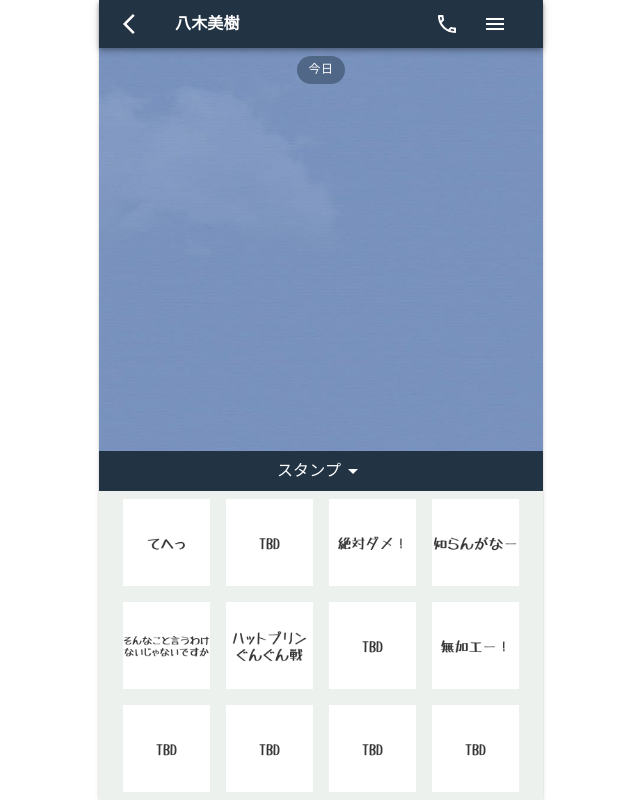
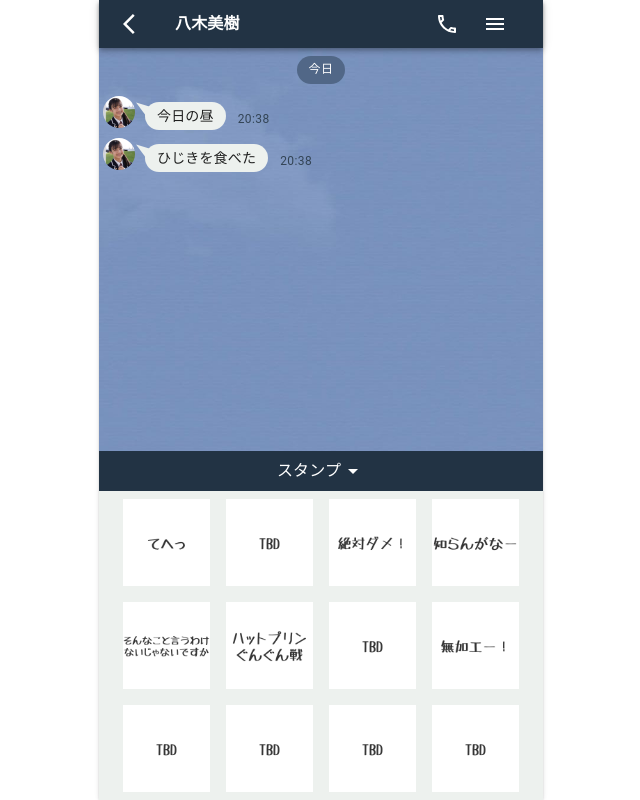
Before and after one commit to ryochansq/sakura-stamp, a React (Create React App) app: page / in a window 1280 px wide. Shown: the whole page, without its empty margins (319-959 px from the left). Built offline with nearby package versions, Linux system fonts and the light colour scheme.

Commit message:
add miki scenario

```diff
--- a/src/App.tsx
+++ b/src/App.tsx
@@ -4,6 +4,7 @@ import { createStyles, makeStyles } from '@material-ui/core/styles';
 import Header from './components/Header';
 import Chat from './components/Chat';
 import Stamp from './components/Stamp';
+import useGame from './hooks/useGame';
 
 const useStyles = makeStyles(() =>
   createStyles({
@@ -25,6 +26,7 @@ const useStyles = makeStyles(() =>
 
 const App: VFC = () => {
   const classes = useStyles();
+  useGame();
 
   return (
     <Container maxWidth="xs" className={classes.container}>
--- a/src/components/MessageView.tsx
+++ b/src/components/MessageView.tsx
@@ -7,6 +7,7 @@ const useStyles = makeStyles(() =>
   createStyles({
     timeWrapper: {
       marginLeft: 4,
+      width: 40,
     },
     time: {
       color: '#345',
@@ -23,17 +24,17 @@ const useStyles = makeStyles(() =>
     triangle: {
       width: 0,
       height: 0,
-      margin: '3px 0 0 -6px',
-      border: '8px solid transparent',
+      margin: '4px 0 0 -6px',
+      border: '6px solid transparent',
       borderRight: '18px solid #edf1ee',
       '-webkit-transform': 'rotate(35deg)',
       transform: 'rotate(35deg)',
     },
     text: {
       backgroundColor: '#edf1ee',
-      borderRadius: 12,
-      padding: 8,
-      margin: '4px 0 0 -9px',
+      borderRadius: 14,
+      padding: '4px 12px',
+      margin: '6px 0 0 -8px',
     },
   })
 );
@@ -52,7 +53,6 @@ const TimeView: VFC<Props> = ({ message }: Props) => {
       justify="flex-end"
       alignItems="flex-end"
       className={classes.timeWrapper}
-      xs={1}
     >
       {message.side === 'right' && (
         <Typography variant="caption" className={classes.time}>
@@ -78,7 +78,7 @@ const MessageView: VFC<Props> = ({ message }: Props) => {
           className={classes.avatar}
         />
         <div className={classes.triangle} />
-        <Typography variant="body1" className={classes.text}>
+        <Typography variant="body2" className={classes.text}>
           {message.text}
         </Typography>
         <TimeView message={message} />
--- a/src/data/index.ts
+++ b/src/data/index.ts
@@ -1,3 +1,5 @@
+import scenarioMiki from './scenarios/miki';
+
 export const stamps = [
   'tehe',
   'nasuo',
@@ -14,3 +16,5 @@ export const stamps = [
 ] as const;
 
 export type Stamps = typeof stamps[number];
+
+export const scenarios = [scenarioMiki];
--- /dev/null
+++ b/src/data/scenarios/miki.ts
@@ -0,0 +1,73 @@
+import { Scenario } from '../../stores/talk';
+
+const scenarioMiki: Scenario = {
+  start: [
+    {
+      side: 'left',
+      name: 'yagi',
+      text: '今日の昼',
+    },
+    {
+      side: 'left',
+      name: 'yagi',
+      text: 'ひじきを食べた',
+    },
+    {
+      side: 'left',
+      name: 'yagi',
+      text: '八木美樹です',
+    },
+    {
+      side: 'input',
+      root: {
+        shirangana: 'success',
+        other: 'retry',
+      },
+    },
+  ],
+  success: [
+    {
+      side: 'left',
+      name: 'yagi',
+      text: 'ありがとうございます！',
+    },
+    {
+      side: 'left',
+      name: 'yagi',
+      text: '中等部2年、副会長の八木美樹です！',
+    },
+    { side: 'input', root: {} },
+  ],
+  retry: [
+    {
+      side: 'left',
+      name: 'yagi',
+      text: '...もう一回いきますねー、',
+    },
+    {
+      side: 'left',
+      name: 'yagi',
+      text: 'たこ焼きは',
+    },
+    {
+      side: 'left',
+      name: 'yagi',
+      text: 'ソース少なめ',
+    },
+    {
+      side: 'left',
+      name: 'yagi',
+      text: '八木美樹です',
+    },
+    {
+      side: 'input',
+      root: {
+        shirangana: 'success',
+        other: 'failure',
+      },
+    },
+  ],
+  failure: [{ side: 'input', root: {} }],
+};
+
+export default scenarioMiki;
--- /dev/null
+++ b/src/hooks/useGame.ts
@@ -0,0 +1,36 @@
+import { useEffect } from 'react';
+import { scenarios } from '../data';
+import { useDispatch, useSelector } from '../stores';
+import { talkSlice } from '../stores/talk';
+
+const useGame = (): void => {
+  const dispatch = useDispatch();
+  const unit = useSelector((state) => state.talk.currentUnit);
+  const index = useSelector((state) => state.talk.index);
+  const messages = useSelector((state) => state.talk.messages);
+
+  useEffect(() => {
+    const effect = async () => {
+      await new Promise((res) => setTimeout(res, 2000));
+      const message = scenarios[0][unit][index];
+      if (message.side === 'input') return;
+      dispatch(talkSlice.actions.appendMessage(message));
+      dispatch(talkSlice.actions.increment());
+    };
+    void effect();
+  }, [dispatch, index, unit]);
+
+  useEffect(() => {
+    if (messages.length === 0) return;
+    const lastMessage = messages.slice(-1)[0];
+    if (lastMessage.side === 'left') return;
+    const pointed = scenarios[0][unit][index];
+    if (pointed.side !== 'input') return; // これは割り込みの場合。
+    // TODO: 割り込まれた場合の処理を書きたい
+
+    const nextUnit = pointed.root[lastMessage.text] || pointed.root.other;
+    if (nextUnit) dispatch(talkSlice.actions.changeUnit(nextUnit));
+  }, [dispatch, messages, unit, index]);
+};
+
+export default useGame;
--- a/src/stores/talk.ts
+++ b/src/stores/talk.ts
@@ -4,23 +4,39 @@ import { createSlice, PayloadAction } from '@reduxjs/toolkit';
 export type Message = {
   side: 'left' | 'right';
   name: string;
-  isStamp: boolean;
   text: string;
+  isStamp?: boolean;
   id?: number;
   time?: string;
 };
 
+export type Input = {
+  side: 'input';
+  root: {
+    [stamp: string]: string;
+  };
+};
+
+export type Scenario = {
+  [name: string]: Unit;
+};
+
+export type Unit = (Message | Input)[];
+
 export interface TalkState {
   name: string;
   messages: Message[];
-  // scenario: {
-  //   [string]: ;
-  // }
+  currentUnit: string;
+  index: number;
+  loading: boolean;
 }
 
 const initialState: TalkState = {
   name: '八木美樹',
   messages: [],
+  currentUnit: 'start',
+  index: 0,
+  loading: false,
 };
 
 export const talkSlice = createSlice({
@@ -36,6 +52,13 @@ export const talkSlice = createSlice({
       // TODO: time追加処理
       state.messages.push(action.payload);
     },
+    increment: (state) => {
+      state.index += 1;
+    },
+    changeUnit: (state, action: PayloadAction<string>) => {
+      state.currentUnit = action.payload;
+      state.index = 0;
+    },
   },
 });
 
```
